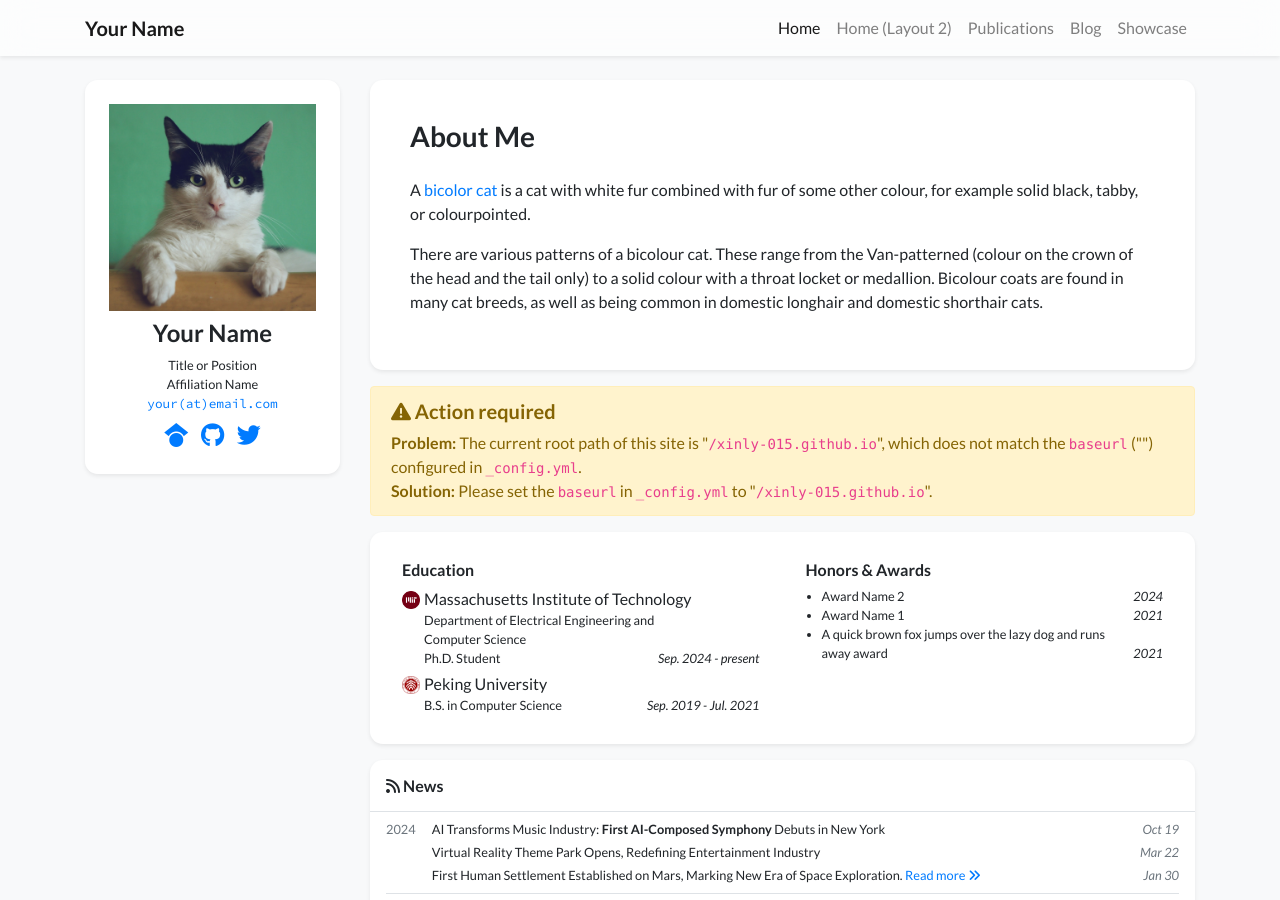
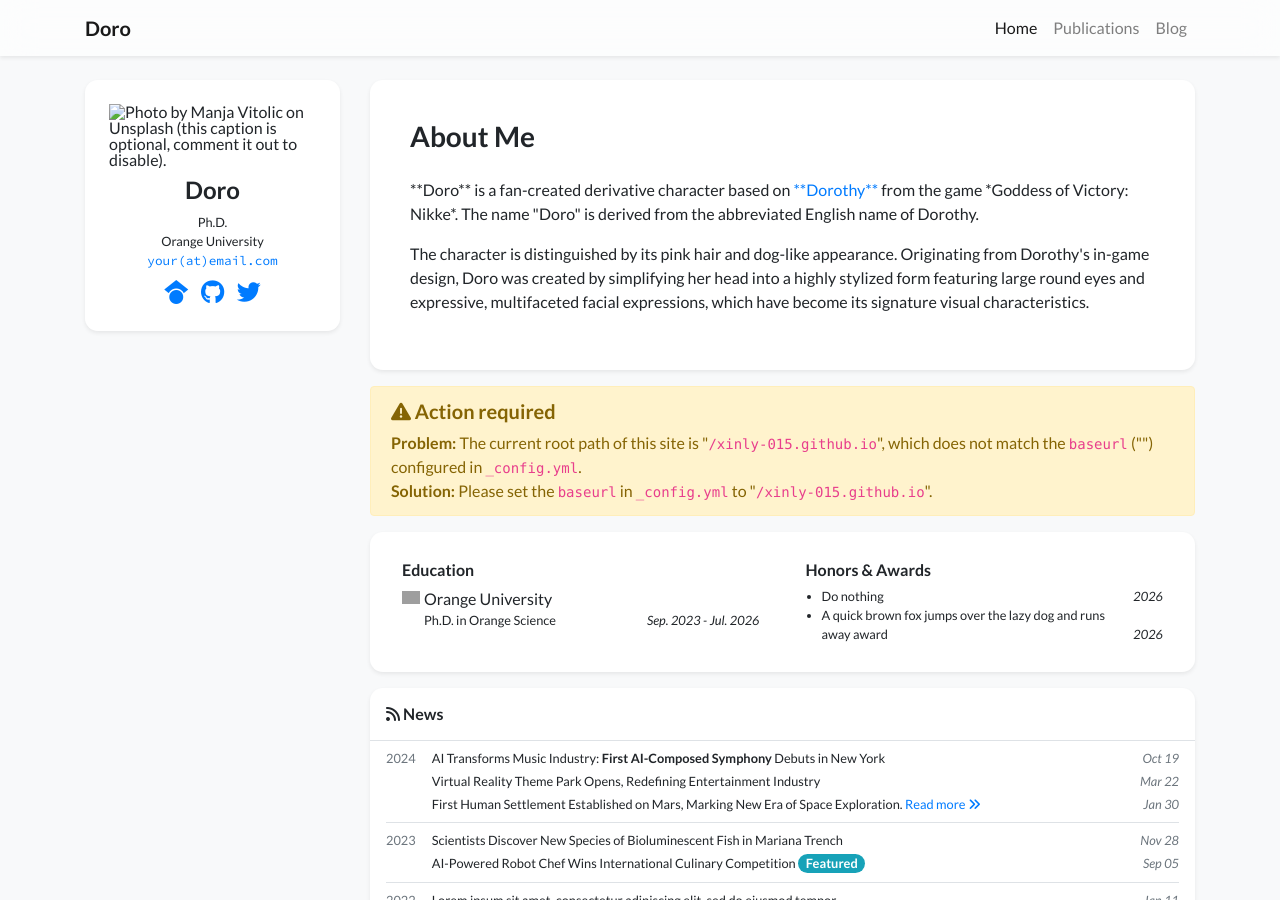
Before and after one commit to xinly-015/xinly-015.github.io, a Jekyll site: the page built from index.html, in a window 1280 px wide and 900 px high. Built offline with Jekyll 4.4.1, drawn with Linux system fonts in a browser that asks for light colours; nearby versions of some CDN libraries; a style sheet for code colours, icons or effects is not loaded; grey boxes are pictures that could not be loaded.

Commit message:
Refresh homepage profile content
Update the site metadata and profile section for the new Doro identity, including navigation, bio, education, awards, and portrait assets. Remove the old acknowledgement post and replace the portrait image format.

```diff
--- a/_data/navigation.yml
+++ b/_data/navigation.yml
@@ -1,13 +1,13 @@
 pages:
 # NOTE: `name` field must match the `navbar_title` field in the page's front matter to ensure the correct page is highlighted in the navbar.
 #       For example, the `navbar_title` field in `showcase.html` is "Showcase" and the `name` field here should also be "Showcase"
+# - name: Home
+#   url: /
 - name: Home
-  url: /
-- name: Home (Layout 2)
   url: /index_layout2
 - name: Publications
   url: /publications
 - name: Blog
   url: /blog
-- name: Showcase
-  url: /showcase
+# - name: Showcase
+#   url: /showcase
--- a/_data/profile.yml
+++ b/_data/profile.yml
@@ -1,11 +1,14 @@
-primary_name: "Your Name"
+primary_name: "Doro"
 secondary_name: ""
-navbar_name: "Your Name"
+navbar_name: "Doro"
 
 positions:
-- name: Title or Position
-- name: Affiliation Name
-  logo: /assets/images/badges/MIT_Social_circle.png  # Logo is optional
+# - name: Title or Position
+# - name: Affiliation Name
+#   logo: /assets/images/badges/MIT_Social_circle.png  # Logo is optional
+- name: Ph.D.
+- name: Orange University
+  logo: /assets/images/badges/Orange.png
 
 
 email: "your@email.com"
@@ -20,14 +23,23 @@ twitter: your_twitter_id  # Do not include the '@' symbol
 # orcid: 0000-0000-0000-0000
 
 short_bio_text_justify: false
+# short_bio: >-
+#   <p>
+#     A <a href="https://en.wikipedia.org/wiki/Bicolor_cat" target="_blank">bicolor cat</a> is a cat with white fur combined with fur of some other colour, for example solid black, tabby, or colourpointed.
+#   </p>
+#   <p>
+#     There are various patterns of a bicolour cat. These range from the Van-patterned (colour on the crown of the head
+#     and the tail only) to a solid colour with a throat locket or medallion. Bicolour coats are found in many cat breeds,
+#     as well as being common in domestic longhair and domestic shorthair cats.
+#   </p>
 short_bio: >-
   <p>
-    A <a href="https://en.wikipedia.org/wiki/Bicolor_cat" target="_blank">bicolor cat</a> is a cat with white fur combined with fur of some other colour, for example solid black, tabby, or colourpointed.
+    **Doro** is a fan-created derivative character based on <a href="https://en.wikipedia.org/wiki/Dorothy" target="_blank">**Dorothy**</a> from the game *Goddess of Victory: Nikke*.
+    The name "Doro" is derived from the abbreviated English name of Dorothy.
   </p>
   <p>
-    There are various patterns of a bicolour cat. These range from the Van-patterned (colour on the crown of the head
-    and the tail only) to a solid colour with a throat locket or medallion. Bicolour coats are found in many cat breeds,
-    as well as being common in domestic longhair and domestic shorthair cats.
+    The character is distinguished by its pink hair and dog-like appearance.
+    Originating from Dorothy's in-game design, Doro was created by simplifying her head into a highly stylized form featuring large round eyes and expressive, multifaceted facial expressions, which have become its signature visual characteristics.
   </p>
 
 portrait_url: /assets/images/photos/portrait.jpg
@@ -35,16 +47,20 @@ portrait_caption: >-
   Photo by Manja Vitolic on Unsplash (this caption is optional, comment it out to disable).
 
 education:
-- name: Massachusetts Institute of Technology
-  logo: /assets/images/badges/MIT_Social_circle.png
-  position: >-
-    Department of Electrical Engineering and Computer Science <br/>
-    Ph.D. Student
-  date: Sep. 2024 - present
-- name: Peking University
-  logo: /assets/images/badges/PKU_red.png
-  position: B.S. in Computer Science
-  date: Sep. 2019 - Jul. 2021
+# - name: Massachusetts Institute of Technology
+#   logo: /assets/images/badges/MIT_Social_circle.png
+#   position: >-
+#     Department of Electrical Engineering and Computer Science <br/>
+#     Ph.D. Student
+#   date: Sep. 2024 - present
+# - name: Peking University
+#   logo: /assets/images/badges/PKU_red.png
+#   position: B.S. in Computer Science
+#   date: Sep. 2019 - Jul. 2021
+- name: Orange University
+  logo: /assets/images/badges/Orange.png
+  position: Ph.D. in Orange Science
+  date: Sep. 2023 - Jul. 2026
 
 # experience:
 # - name: Peking University
@@ -53,9 +69,9 @@ education:
 #   date: Sep. 2019 - Jul. 2021
 
 awards:
-- name: Award Name 2
-  date: 2024
-- name: Award Name 1
-  date: 2021
+#- name: Award Name 2
+#  date: 2024
+- name: Do nothing
+  date: 2026
 - name: A quick brown fox jumps over the lazy dog and runs away award
-  date: 2021
+  date: 2026
```
Also changed, not shown: _posts/2026-03-17-acknowledgement.md (deleted, +0 -14 lines), README.md, assets/images/photos/portrait.jpg (deleted), 2 other files.
